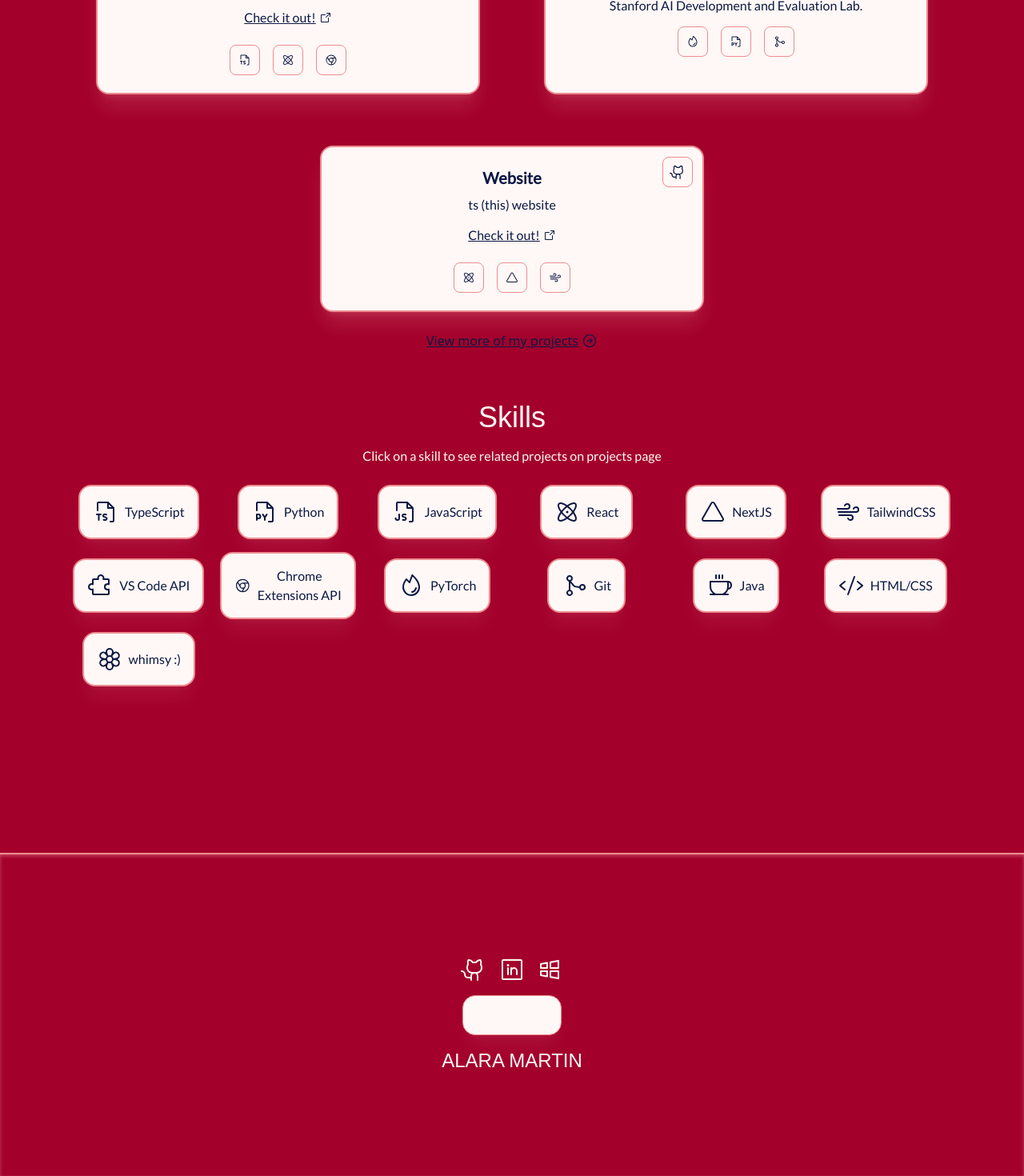
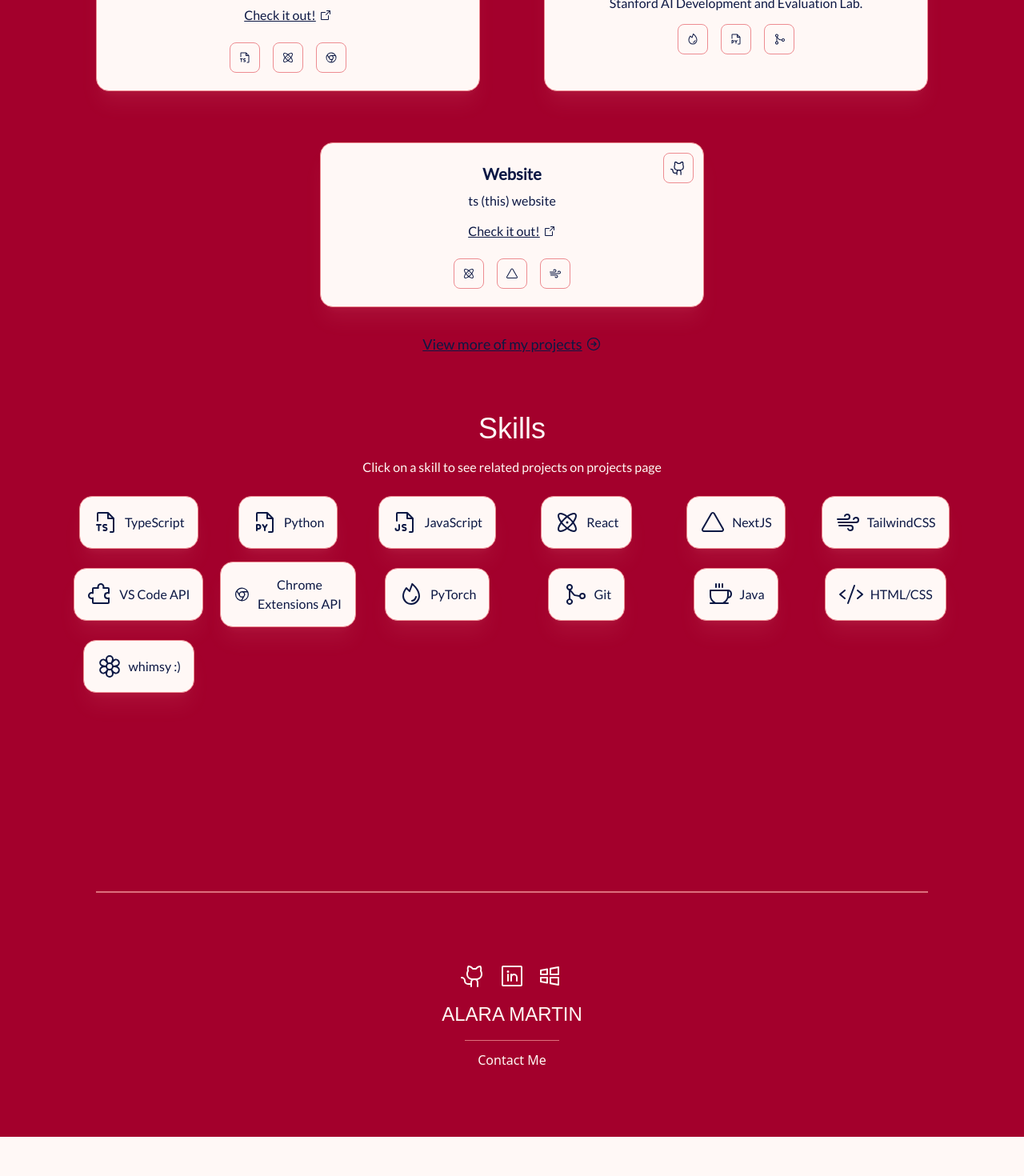
Before and after one commit to alaramartin/website, a Next.js app: page / in a window 1280 px wide. Shown: the part 1370-2840 px from the top of the page at 80% size. After the commit the page ends 2791 px from the top, so only its background shows below. Built offline with nearby package versions, Linux system fonts and the light colour scheme; a web font is replaced by a local one.

Commit message:
various ui edits (border size, button effects, footer)

```diff
--- a/app/components/Footer.tsx
+++ b/app/components/Footer.tsx
@@ -1,19 +1,21 @@
 import LinksBar from "./LinksBar";
-import { italiana, lato } from "../ui/fonts";
+import { italiana } from "../ui/fonts";
 import Link from "next/link";
 
 const Footer = () => {
     return (
-        <div className="text-center mt-50 p-30 border-t-2 border-t-lightred inset-shadow-sm inset-shadow-lightred/50 cursor-default select-none">
+        <div className="text-center mx-30 mt-60 px-30 pt-20 pb-16 border-t-2 border-t-lightred/80 cursor-default select-none">
             <LinksBar />
-            <Link
-                className={`inline-flex relative m-2 py-3 px-4 antialiased border-1 border-lightred bg-pinkbeige rounded-2xl shadow-xl/10 shadow-lightred place-content-center`}
-                href="/contact"
-            >
-                Contact Me!
-            </Link>
 
             <p className={`m-2 ${italiana.className} text-2xl`}>ALARA MARTIN</p>
+            <span className="inline-block m-2 py-3 px-4 border-t-1 border-lightred/80">
+                <Link
+                    className="hover:underline transition-all"
+                    href="/contact"
+                >
+                    Contact Me
+                </Link>
+            </span>
         </div>
     );
 };
--- a/app/components/HomeButton.tsx
+++ b/app/components/HomeButton.tsx
@@ -6,9 +6,10 @@ const HomeButton = () => {
     return (
         <Link
             href="/"
-            className="absolute right-0 bottom-0 rounded-full bg-pinkbeige text-darkburgundy border-lightred border-2 p-2 m-6 shadow-xl/20 shadow-lightred"
+            className="select-none fixed inline-flex items-center gap-2 right-0 bottom-0 rounded-full bg-pinkbeige text-darkburgundy border-lightred border-1 p-3 m-6 shadow-xl/20 shadow-lightred hover:scale-102 hover:-translate-y-0.5 hover:shadow-xl/25 transition-all duration-200"
         >
-            <HouseIcon size={36} />
+            <HouseIcon size={24} />
+            Back to Home
         </Link>
     );
 };
--- a/app/components/MiniProject.tsx
+++ b/app/components/MiniProject.tsx
@@ -42,7 +42,7 @@ const MiniProject = ({
 
     return (
         <div
-            className={`${lato.className} antialiased border-2 border-lightred bg-pinkbeige rounded-2xl p-4 shadow-xl/20 shadow-lightred relative h-full place-content-center`}
+            className={`${lato.className} antialiased border-1 border-lightred bg-pinkbeige rounded-2xl p-4 shadow-xl/10 shadow-lightred relative h-full place-content-center`}
         >
             <p className="text-xl font-extrabold py-2">{name}</p>
             <Link
--- a/app/components/Skill.tsx
+++ b/app/components/Skill.tsx
@@ -12,7 +12,7 @@ const Skill = ({ id, skill }: SkillProps) => {
     return (
         <div
             id={id}
-            className={`${lato.className} antialiased inline-flex items-center border-2 border-lightred bg-pinkbeige rounded-2xl m-2 p-4 shadow-xl/10 shadow-lightred gap-2`}
+            className={`${lato.className} antialiased inline-flex items-center border-1 border-lightred bg-pinkbeige rounded-2xl m-2 p-4 shadow-xl/10 shadow-lightred gap-2 hover:scale-101 hover:-translate-y-0.5 hover:shadow-xl/25 transition-all duration-200`}
         >
             <IconComponent size={32} />
             <p>{skill.skillName}</p>
--- a/app/contact/components/ContactLink.tsx
+++ b/app/contact/components/ContactLink.tsx
@@ -15,7 +15,7 @@ const ContactLink = ({ contact }: ContactLinkProps) => {
     return (
         <div className="m-10 inline-flex whitespace-nowrap items-center">
             <div className="justify-items-center">
-                <IconComponent />
+                <IconComponent size={18} />
                 <p>{contact.contactType}</p>
             </div>
             <hr className="border-lightred border-r-1 h-10 m-3 opacity-80" />
--- a/app/contact/page.tsx
+++ b/app/contact/page.tsx
@@ -1,7 +1,8 @@
 import React from "react";
 import HomeButton from "../components/HomeButton";
 import ContactLink from "./components/ContactLink";
-import { italiana } from "../ui/fonts";
+import Footer from "../components/Footer";
+import { italiana, lato } from "../ui/fonts";
 import {
     EnvelopeIcon,
     LinkedinLogoIcon,
@@ -44,13 +45,14 @@ const contactLinks: {
 export default function ContactPage() {
     return (
         <>
+            <div className="h-screen relative">
                 <div
                     className={`${italiana.className} absolute top-1/2 left-1/2 transform -translate-x-1/2 -translate-y-1/2 select-none`}
                 >
                     <p className="flex justify-self-center text-2xl font-bold">
                         CONTACT ME
                     </p>
-                <div className="inline-flex">
+                    <div className={`inline-flex ${lato.className}`}>
                         {contactLinks.map((contactLink) => (
                             <div key={contactLink.contactType}>
                                 <ContactLink contact={contactLink} />
@@ -58,7 +60,9 @@ export default function ContactPage() {
                         ))}
                     </div>
                 </div>
+            </div>
             <HomeButton />
+            <Footer />
         </>
     );
 }
--- a/app/page.tsx
+++ b/app/page.tsx
@@ -159,7 +159,7 @@ export default function Home() {
                     })}
                 </div>
                 <Link
-                    className="inline-flex items-center text-textbrown hover:bg-lightred/30 rounded-lg m-4 p-2 gap-1 underline transition-colors"
+                    className={`${lato.className} text-lg inline-flex items-center text-textbrown hover:bg-lightred/30 rounded-lg m-6 p-2 gap-1 underline transition-colors`}
                     href="/projects"
                 >
                     View more of my projects <ArrowCircleRightIcon size={20} />{" "}
--- a/app/projects/components/Project.tsx
+++ b/app/projects/components/Project.tsx
@@ -25,7 +25,7 @@ const Project = ({
 }: ProjectProps) => {
     return (
         <div
-            className={`${lato.className} antialiased border-2 border-lightred bg-pinkbeige rounded-2xl p-4 shadow-xl/20 shadow-lightred relative h-full place-content-center`}
+            className={`${lato.className} antialiased border-1 border-lightred bg-pinkbeige rounded-2xl p-4 shadow-xl/20 shadow-lightred relative h-full place-content-center`}
         >
             <p className="text-xl font-extrabold py-2">{name}</p>
             <Link
@@ -71,7 +71,7 @@ const Project = ({
                                         return (
                                             <div
                                                 key={tag}
-                                                className="inline-flex items-center border border-lightred rounded-lg mx-2 my-1.5 p-2 hover:bg-lightred/20 transition-all duration-300 group overflow-hidden cursor-default select-none"
+                                                className="inline-flex items-center border border-lightred rounded-lg mx-2 my-1.5 p-2 transition-all duration-300 group overflow-hidden cursor-default select-none"
                                             >
                                                 <IconComponent
                                                     size={16}
--- a/app/ui/globals.css
+++ b/app/ui/globals.css
@@ -23,7 +23,7 @@ html {
         box-shadow: none;
     }
     50% {
-        box-shadow: 0 0 4px 4px #7b012180;
+        box-shadow: 0 0 4px 4px #ed8c91;
     }
 }
 
```
Lines whose indentation alone changed are shown as unchanged.
